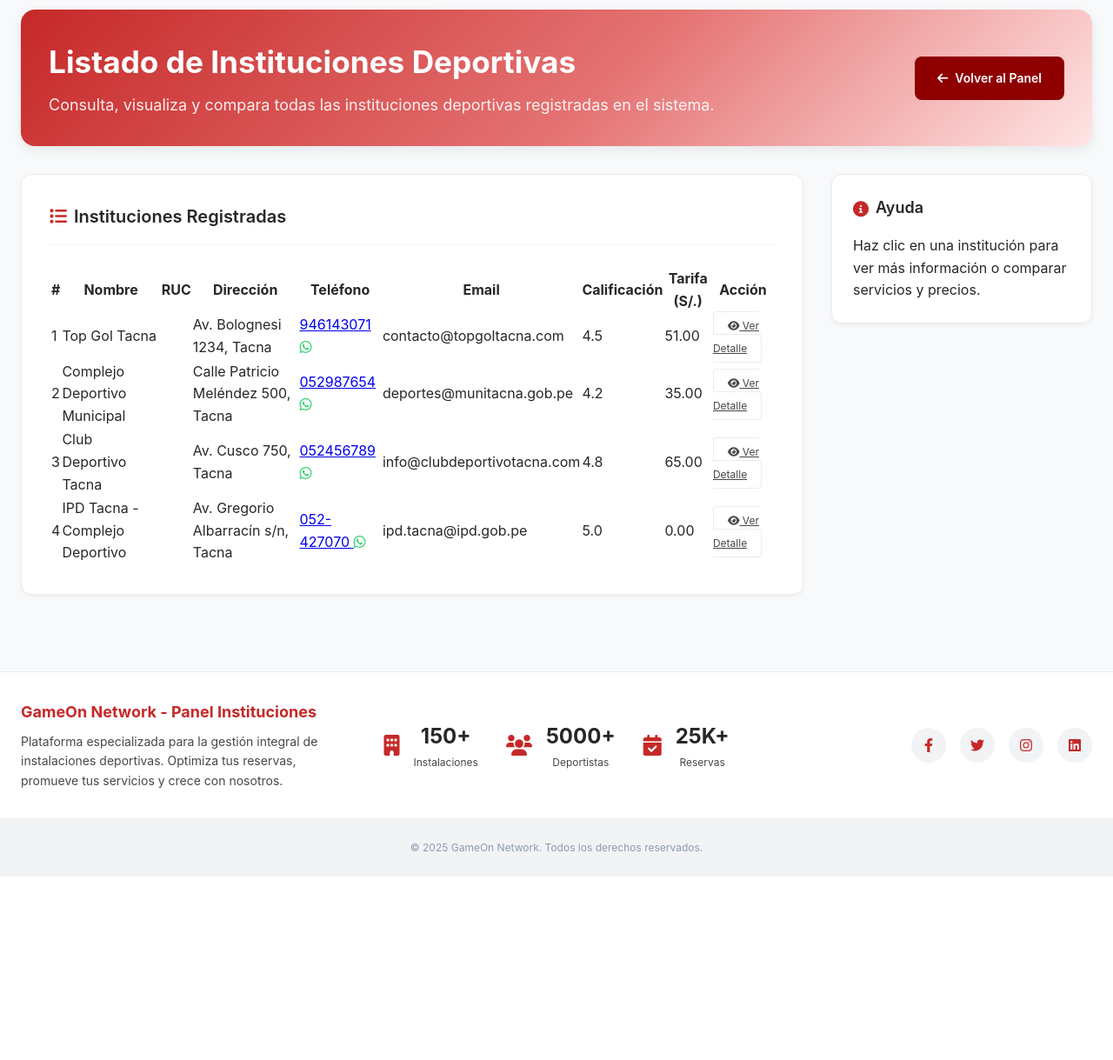
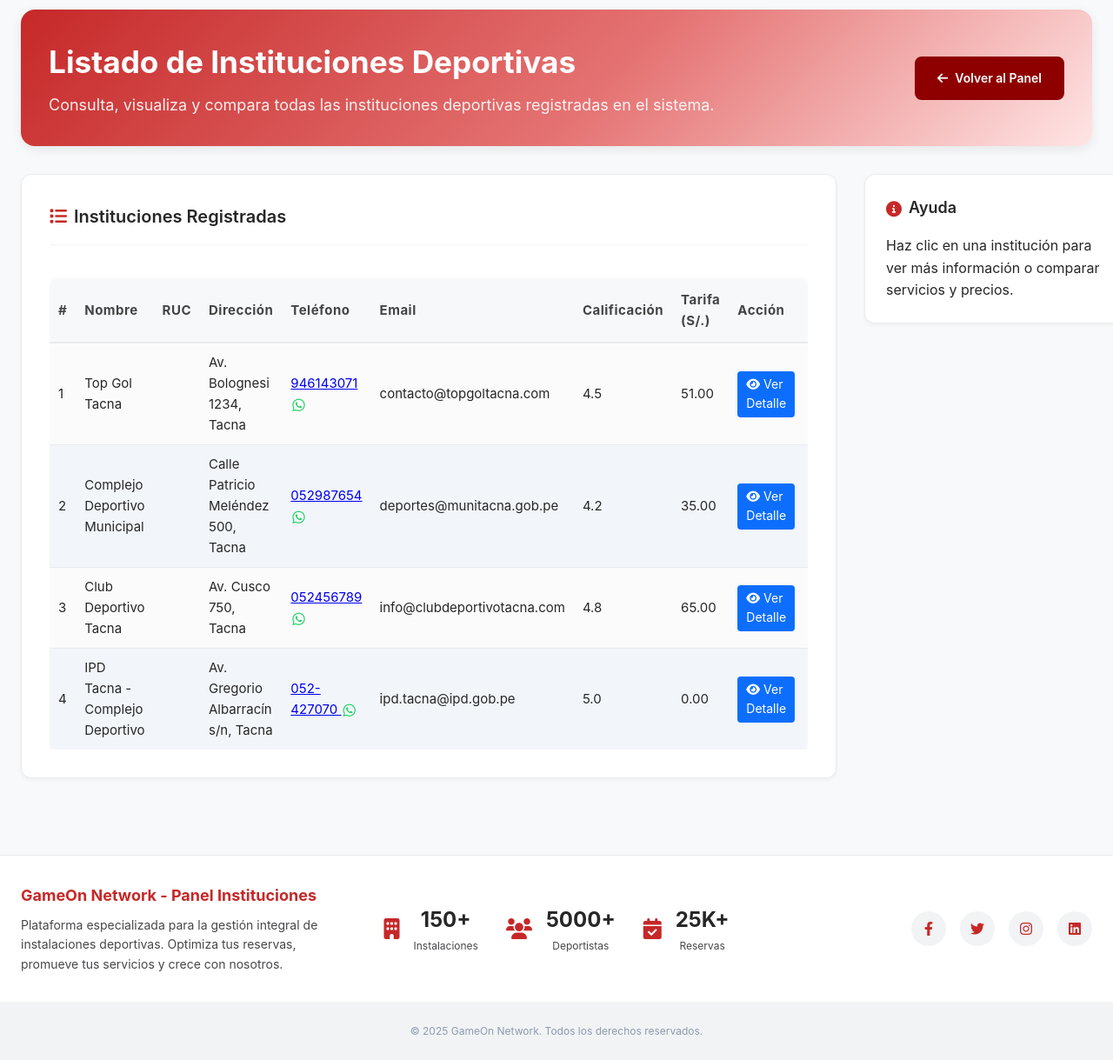
Before and after one commit to LuzkalidGM/GameOnDeskot, a PHP site: page /Views/UserInsD/listadoins.php in a window 1280 px wide; the page is wider, and only the part inside the window is pictured. Shown: the part 136-1355 px from the top of that part at 87% size. Before the commit the page ends 1144 px from the top of that part, so only its background shows below. Run offline with PHP 8.4, Linux system fonts and the light colour scheme; the visitor is signed in with stand-in values (Sample User, id 1); data comes from the database, SQL or seed files in the repository; data that the repository does not hold is empty.

Commit message:
commit gaby listado 02 twhatsapp css

```diff
--- /dev/null
+++ b/Public/cssInsDepor/lista_instituciones_tabla.css
@@ -0,0 +1,83 @@
+.table {
+    width: 100%;
+    border-collapse: collapse;
+    margin-top: 15px;
+    background: #fff;
+    box-shadow: 0 2px 8px 0 rgba(60,60,60,0.07);
+    border-radius: 8px;
+    overflow: hidden;
+    font-size: 15px;
+}
+
+.table thead {
+    background: #f7f8fa;
+}
+
+.table thead th {
+    padding: 12px 10px;
+    color: #444;
+    font-weight: bold;
+    border-bottom: 2px solid #e8eaed;
+    text-align: left;
+    letter-spacing: 0.5px;
+}
+
+.table tbody td {
+    padding: 10px 10px;
+    border-bottom: 1px solid #e8eaed;
+    vertical-align: middle;
+}
+
+.table tbody tr:last-child td {
+    border-bottom: none;
+}
+
+.table-striped tbody tr:nth-child(odd) {
+    background: #fbfbfc;
+}
+
+.table-striped tbody tr:nth-child(even) {
+    background: #f2f6fa;
+}
+
+.table tbody tr:hover {
+    background: #eaf6ff;
+    transition: background 0.2s;
+}
+
+.btn-small-inst {
+    padding: 4px 10px;
+    font-size: 14px;
+    border-radius: 4px;
+    border: none;
+    background: #0d6efd;
+    color: #fff !important;
+    cursor: pointer;
+    text-decoration: none;
+    margin-right: 5px;
+    display: inline-block;
+    transition: background 0.2s;
+}
+
+.btn-small-inst.btn-edit {
+    background: #0d6efd;
+}
+.btn-small-inst.btn-edit:hover {
+    background: #084298;
+}
+
+.btn-small-inst.btn-wa {
+    background: #25d366;
+    color: #fff !important;
+}
+.btn-small-inst.btn-wa:hover {
+    background: #128c7e;
+    color: #fff !important;
+}
+
+.table i.fab.fa-whatsapp {
+    color: #25d366;
+    font-size: 1.1em;
+    margin-left: 2px;
+    vertical-align: text-bottom;
+}
--- a/Views/UserInsD/header.php
+++ b/Views/UserInsD/header.php
@@ -12,6 +12,7 @@
     <link rel="stylesheet" href="../../Public/cssInsDepor/header_insd.css">
     <link rel="stylesheet" href="../../Public/cssInsDepor/dashboard_insd.css">
     <link rel="stylesheet" href="../../Public/cssInsDepor/footer_insd.css">
+    <link rel="stylesheet" href="../../Public/cssInsDepor/lista_instituciones_tabla.css">
 
     <link rel="stylesheet" href="https://cdnjs.cloudflare.com/ajax/libs/font-awesome/6.0.0/css/all.min.css">
 </head>
```
Also changed, not shown: Views/UserInsD/partials/lista_instituciones.php (+5 -5 lines).
